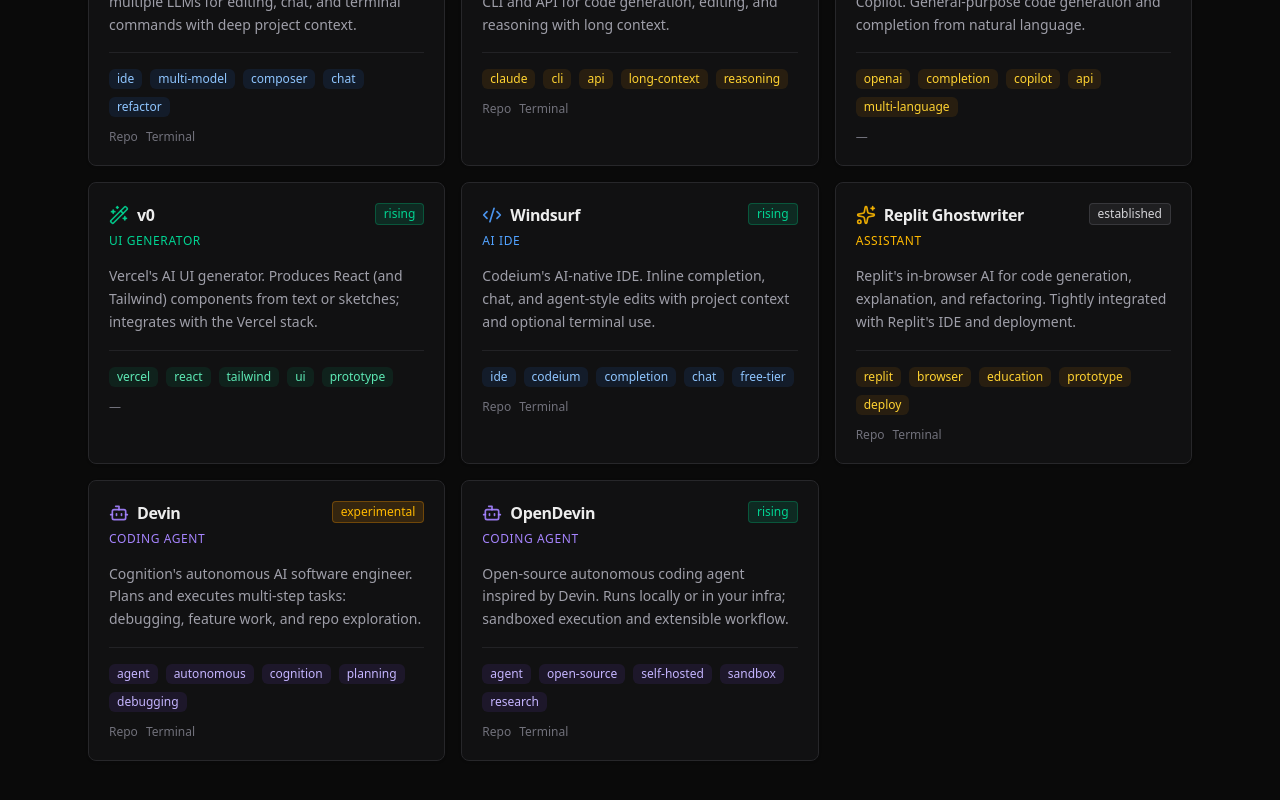
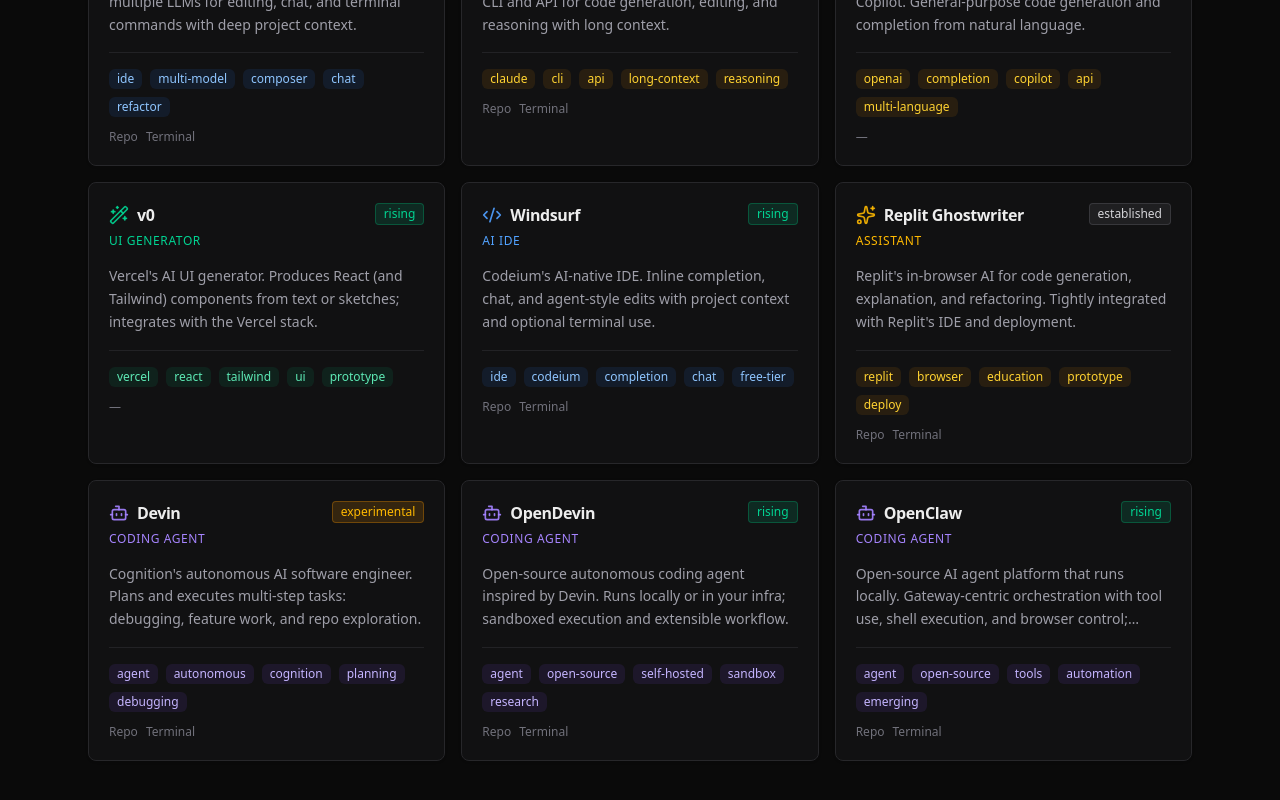
Before and after one commit to ian-schwartz/ai-dev-trends-explorer, a Next.js app: page /tools in a window 1280 px wide. Shown: the part 528-1328 px from the top of the page. Built offline with nearby package versions, Linux system fonts and the light colour scheme.

Commit message:
feat: add OpenClaw across tools and trends data

```diff
--- a/src/data/tools.ts
+++ b/src/data/tools.ts
@@ -242,4 +242,33 @@
     terminalAccess: true,
     website: "https://opendevin.github.io",
   },
+  {
+    slug: "openclaw",
+    name: "OpenClaw",
+    category: "coding-agent",
+    summary:
+      "Open-source AI agent platform that runs locally. Gateway-centric orchestration with tool use, shell execution, and browser control; supports coding tasks and automation.",
+    bestFor: [
+      "Experimentation with agentic coding workflows",
+      "Teams exploring open-source agent options",
+      "Local or self-hosted automation and coding assistance",
+    ],
+    strengths: [
+      "Open source and extensible",
+      "Many built-in tools; supports skill extensions",
+      "Runs on your own devices; supports multiple model backends",
+    ],
+    weaknesses: [
+      "Early stage; documentation and patterns still evolving",
+      "Requires setup and environment configuration",
+      "Best for developers comfortable with CLI and config",
+    ],
+    tags: ["agent", "open-source", "tools", "automation", "emerging"],
+    trend: "rising",
+    beginnerFriendly: false,
+    productionFriendly: false,
+    repoAware: true,
+    terminalAccess: true,
+    website: "https://openclaws.io",
+  },
 ];
--- a/src/data/trends.ts
+++ b/src/data/trends.ts
@@ -16,7 +16,7 @@
     status: "rising",
     summary:
       "Agents that plan, edit, run, and fix in a loop are moving from research to early product. Best for bounded tasks; human review still recommended.",
-    relatedTools: ["Devin", "OpenDevin"],
+    relatedTools: ["Devin", "OpenDevin", "OpenClaw"],
     signalLabel: "Early product",
   },
   {
@@ -42,7 +42,7 @@
     status: "experimental",
     summary:
       "Agents that own full tasks end-to-end are in limited access. High variance; best for well-scoped work and teams that can supervise and correct.",
-    relatedTools: ["Devin", "OpenDevin"],
+    relatedTools: ["Devin", "OpenDevin", "OpenClaw"],
     signalLabel: "Limited access",
   },
   {
```
